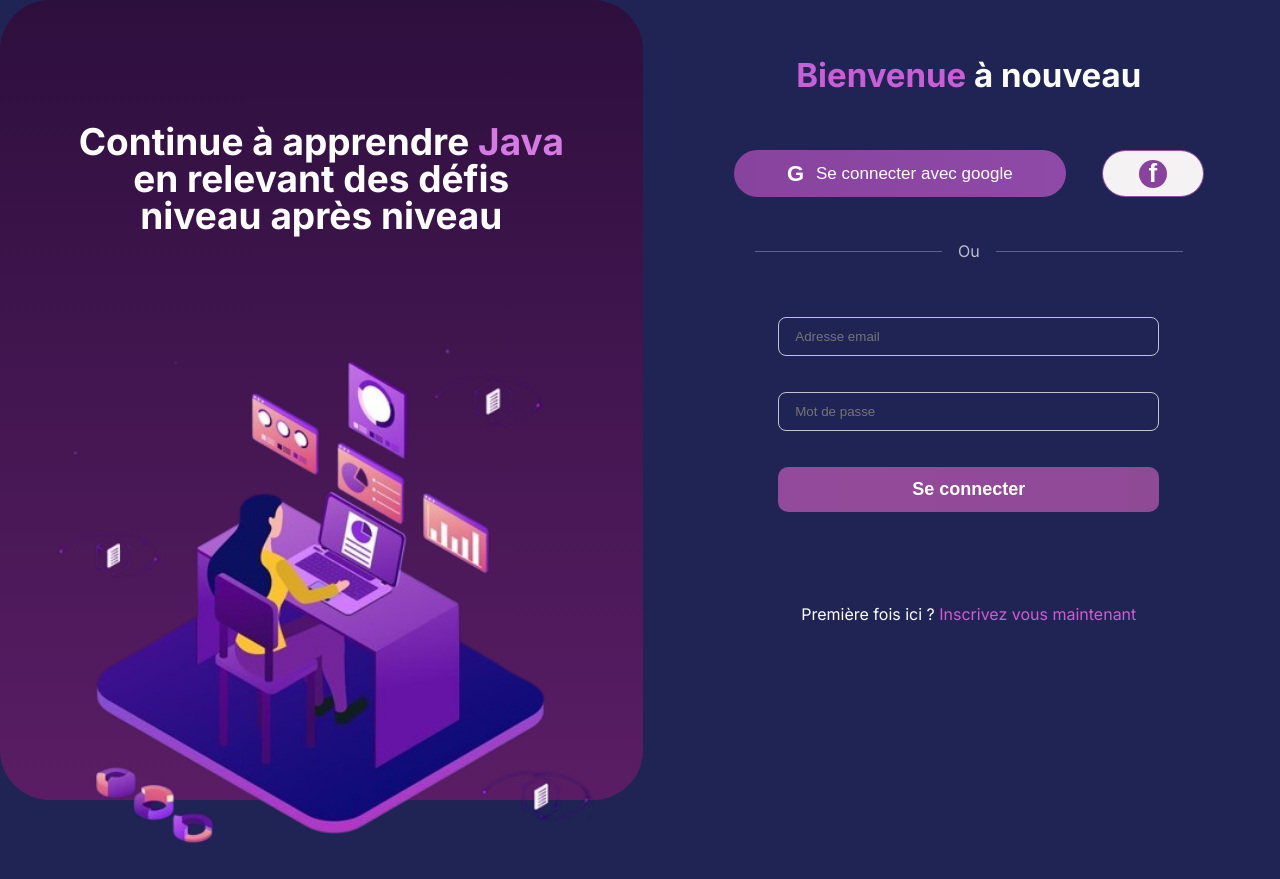
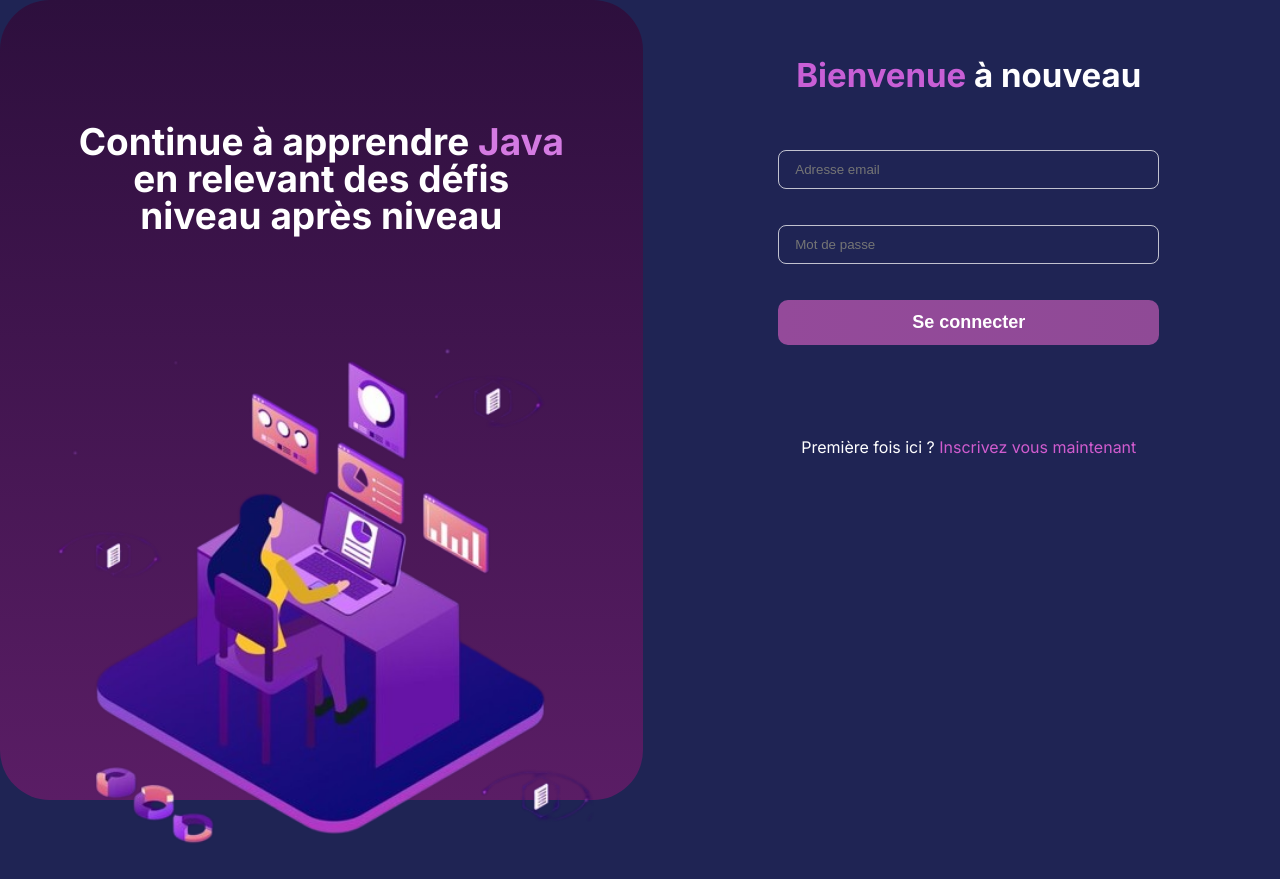
Before and after one commit to yedohnahane-cloud/Projet_Informatique_l2, a Python web app: template templates/login.html in a window 1280 px wide. Run offline with Jinja, Linux system fonts and the light colour scheme; the template is opened without the code that fills it, so the values that code supplies are empty.

Commit message:
suppression des button social

```diff
--- a/static/css/login.css
+++ b/static/css/login.css
@@ -91,6 +91,9 @@ body{
 
 /* ===== SOCIAL ===== */
 .social{
+  display : none;}
+
+  /*
   display:flex;
   justify-content:center;
   gap:36px;
@@ -145,7 +148,7 @@ body{
   font-size:26px;
   font-weight:700;
 }
-
+*/
 /* ===== DIVIDER ===== */
 .divider{
   display:flex;
--- a/templates/login.html
+++ b/templates/login.html
@@ -52,8 +52,7 @@
 
     </div>
 
-    <!-- Séparateur -->
-    <div class="divider"><span>Ou</span></div>
+
 
     <!-- Inputs -->
     <input type="email" placeholder="Adresse email">
```
